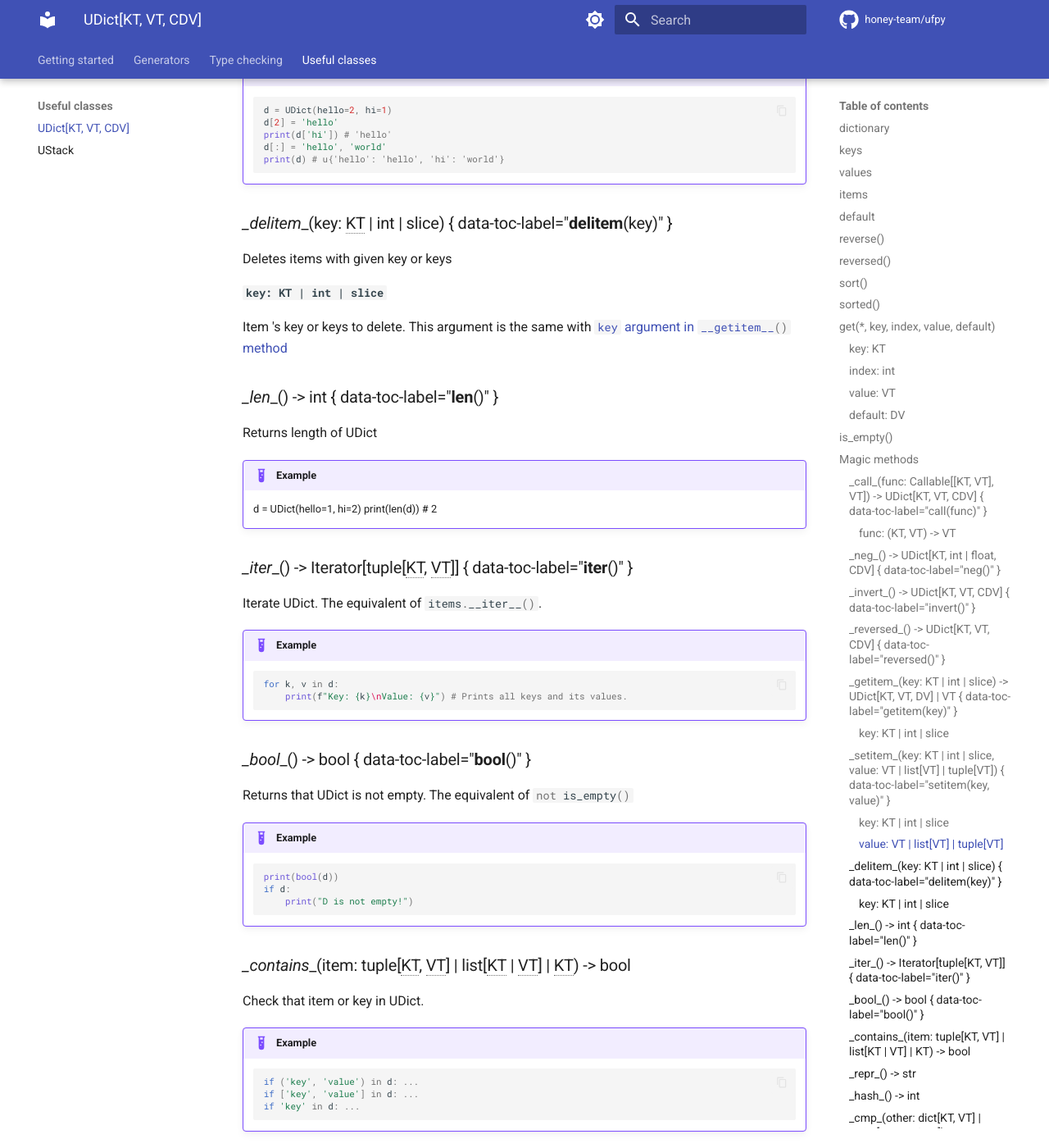
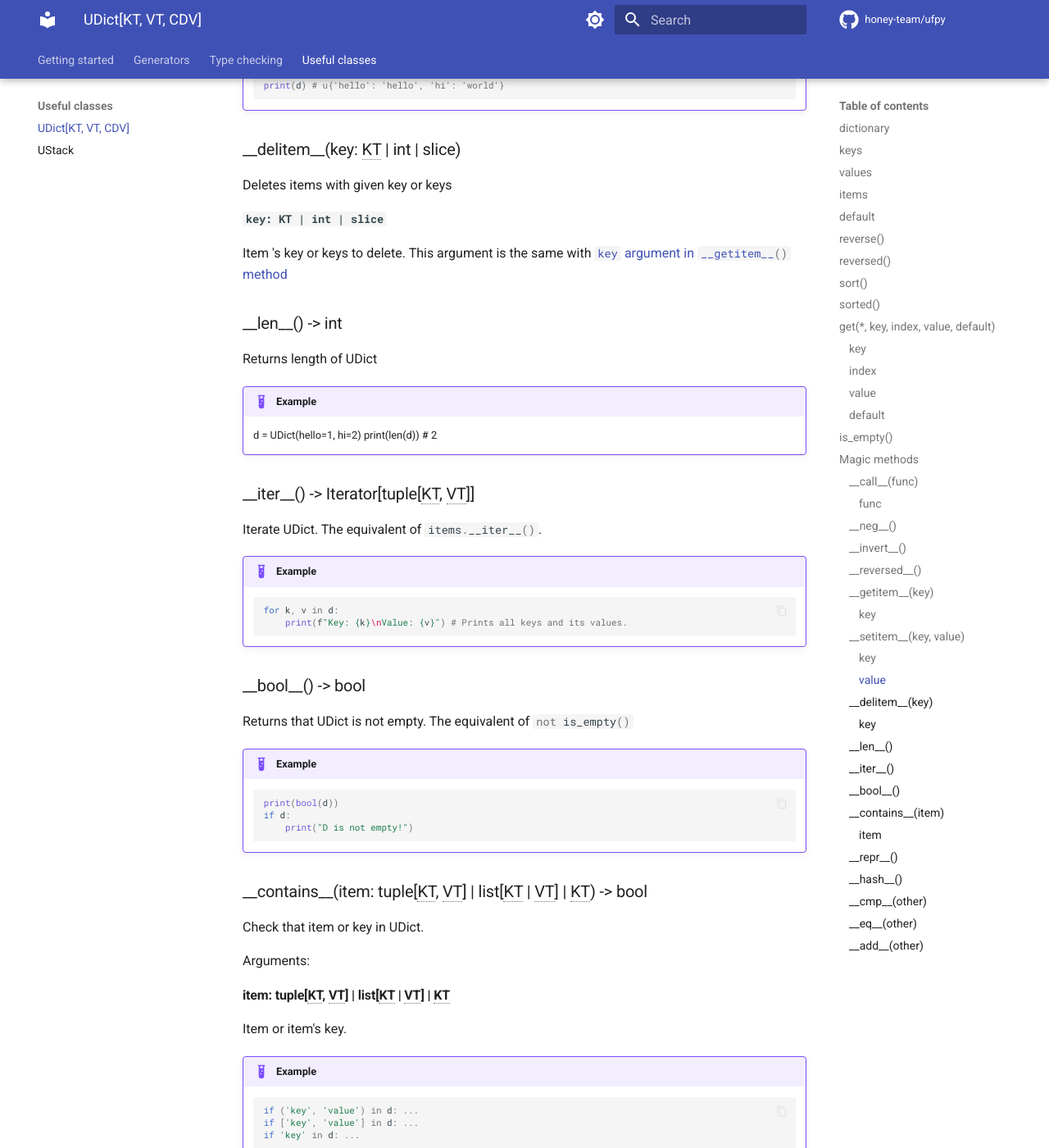
Before and after one commit to honey-team/ufpy-website, an MkDocs documentation site: the page built from docs/useful_classes/udict.md, in a window 1280 px wide and 1400 px high, scrolled down 8885 px. Shown: the whole window at 82% size. Built offline with MkDocs 1.6.1 and Material for MkDocs 9.7.7, drawn with Linux system fonts in a browser that asks for light colours; comment, search, counter and statistics services are not loaded; the version menu is left out; some of the changed lines change nothing that is shown; some of the changed text lies outside the part shown.

Commit message:
UDict: bug fix data-toc-label

````diff
--- a/docs/useful_classes/udict.md
+++ b/docs/useful_classes/udict.md
@@ -203,7 +203,7 @@ def get(*, value: VT, default: DV) -> KT | DV
     If you use 0 or 2 or 3 of this arguments (`key`, `index`, `value`), method will raise `ValueError`
 
 Arguments:
-#### `key: KT`
+#### `key: KT` { data-toc-label="key" }
 
 UDict value's key to find.
 
@@ -212,7 +212,7 @@ UDict value's key to find.
     print(d.get(key='key')) # same that d['key']
     ```
 
-#### `index: int`
+#### `index: int` { data-toc-label="index" }
 
 UDict value's index to find
 
@@ -228,7 +228,7 @@ UDict value's index to find
     print(d.get(index=2)) # second value of UDict
     ```
 
-#### `value: VT`
+#### `value: VT` { data-toc-label="value" }
 
 UDict key's value to find
 
@@ -237,7 +237,7 @@ UDict key's value to find
     print(d.get(value=1)) # if d = UDict{'hello': 1}, this will be 'hello'
     ```
 
-#### `default: DV`
+#### `default: DV` { data-toc-label="default" }
 
 Default value, if the result was not found. If not provided, then `default` is `UDict.default` property.
 
@@ -277,12 +277,12 @@ Default value, if the result was not found. If not provided, then `default` is `
 
 Currently, UDict supports all these magic methods:
 
-### _\_call__(func: Callable[[KT, VT], VT]) -> UDict[KT, VT, CDV] { data-toc-label="__call__(func)" }
+### \_\_call\_\_(func: Callable[[KT, VT], VT]) -> UDict[KT, VT, CDV] { data-toc-label="\_\_call\_\_(func)" }
 
 Returns new UDict, but all values generated with `func` function. First argument: key, second: value.
 
 Arguments:
-#### `func: (KT, VT) -> VT`
+#### `func: (KT, VT) -> VT` { data-toc-label="func" }
 
 First argument of function is key, second is value. Returns new value
 
@@ -294,7 +294,7 @@ First argument of function is key, second is value. Returns new value
     d = d(f) # multiply all values by 2
     ```
 
-### _\_neg__() -> UDict[KT, int | float, CDV] { data-toc-label="__neg__()" }
+### \_\_neg\_\_() -> UDict[KT, int | float, CDV] { data-toc-label="\_\_neg\_\_()" }
 
 Does all values (if they support `-` operator) to they's opposite numbers.
 
@@ -304,7 +304,7 @@ Does all values (if they support `-` operator) to they's opposite numbers.
     print(-d) # u{'hello': -1, 'hi': 2}
     ```
 
-### _\_invert__() -> UDict[KT, VT, CDV] { data-toc-label="__invert__()" }
+### \_\_invert\_\_() -> UDict[KT, VT, CDV] { data-toc-label="\_\_invert\_\_()" }
 
 The equivalent of [`#!py reversed()`](#reversed-udictkt-vt-cdv)
 
@@ -313,7 +313,7 @@ The equivalent of [`#!py reversed()`](#reversed-udictkt-vt-cdv)
     print(~d)
     ```
 
-### _\_reversed__() -> UDict[KT, VT, CDV] { data-toc-label="__reversed__()" }
+### \_\_reversed\_\_() -> UDict[KT, VT, CDV] { data-toc-label="\_\_reversed\_\_()" }
 
 The equivalent of [`#!py reversed()`](#reversed-udictkt-vt-cdv)
 
@@ -322,12 +322,12 @@ The equivalent of [`#!py reversed()`](#reversed-udictkt-vt-cdv)
     print(reversed(d))
     ```
 
-### _\_getitem__(key: KT | int | slice) -> UDict[KT, VT, DV] | VT { data-toc-label="__getitem__(key)" }
+### \_\_getitem\_\_(key: KT | int | slice) -> UDict[KT, VT, DV] | VT { data-toc-label="\_\_getitem\_\_(key)" }
 
 Returns value for one key, or UDict for multiply keys provided with slice.
 
 Arguments:
-#### `key: KT | int | slice`
+#### `key: KT | int | slice` { data-toc-label="key" }
 
 Value's key or index to get or values's indexes slice to get.
 
@@ -364,15 +364,15 @@ Value's key or index to get or values's indexes slice to get.
         print(d[:3:2]) # u{'hello': 1, 'world': 9}
         ```
 
-### _\_setitem__(key: KT | int | slice, value: VT | list[VT] | tuple[VT]) { data-toc-label="__setitem__(key, value)" }
+### \_\_setitem\_\_(key: KT | int | slice, value: VT | list[VT] | tuple[VT]) { data-toc-label="\_\_setitem\_\_(key, value)" }
 
 Sets value or values to given key or keys.
 
-#### `key: KT | int | slice`
+#### `key: KT | int | slice` { data-toc-label="key" }
 
 Value's key or keys to set. This argument is the same with [`key` argument in `#!py __getitem__()` method](#key-kt-int-slice)
 
-#### `value: VT | list[VT] | tuple[VT]`
+#### `value: VT | list[VT] | tuple[VT]` { data-toc-label="value" }
 
 Value or values to set.
 
@@ -385,15 +385,15 @@ Value or values to set.
     print(d) # u{'hello': 'hello', 'hi': 'world'}
     ```
 
-### _\_delitem__(key: KT | int | slice) { data-toc-label="__delitem__(key)" }
+### \_\_delitem\_\_(key: KT | int | slice) { data-toc-label="\_\_delitem\_\_(key)" }
 
 Deletes items with given key or keys
 
-#### `key: KT | int | slice`
+#### `key: KT | int | slice` { data-toc-label="key" }
 
 Item 's key or keys to delete. This argument is the same with [`key` argument in `#!py __getitem__()` method](#key-kt-int-slice)
 
-### _\_len__() -> int { data-toc-label="__len__()" }
+### \_\_len\_\_() -> int { data-toc-label="\_\_len\_\_()" }
 
 Returns length of UDict
 
@@ -401,7 +401,7 @@ Returns length of UDict
     d = UDict(hello=1, hi=2)
     print(len(d)) # 2
 
-### _\_iter__() -> Iterator[tuple[KT, VT]] { data-toc-label="__iter__()" }
+### \_\_iter\_\_() -> Iterator[tuple[KT, VT]] { data-toc-label="\_\_iter\_\_()" }
 
 Iterate UDict. The equivalent of `#!py items.__iter__()`.
 
@@ -411,7 +411,7 @@ Iterate UDict. The equivalent of `#!py items.__iter__()`.
         print(f"Key: {k}\nValue: {v}") # Prints all keys and its values.
     ```
 
-### _\_bool__() -> bool { data-toc-label="__bool__()" }
+### \_\_bool\_\_() -> bool { data-toc-label="\_\_bool\_\_()" }
 
 Returns that UDict is not empty. The equivalent of `#!py not is_empty()`
 
@@ -422,9 +422,13 @@ Returns that UDict is not empty. The equivalent of `#!py not is_empty()`
         print("D is not empty!")
     ```
 
-### _\_contains__(item: tuple[KT, VT] | list[KT | VT] | KT) -> bool
+### \_\_contains\_\_(item: tuple[KT, VT] | list[KT | VT] | KT) -> bool { data-toc-label="\_\_contains\_\_(item)" }
 
 Check that item or key in UDict.
+
+Arguments:
+#### item: tuple[KT, VT] | list[KT | VT] | KT { data-toc-label="item" }
+Item or item's key.
 
 !!! example
     ```py
@@ -433,7 +437,7 @@ Check that item or key in UDict.
     if 'key' in d: ...
     ```
 
-### _\_repr__() -> str
+### \_\_repr\_\_() -> str { data-toc-label="\_\_repr\_\_()" }
 
 Returns string presentation of UDict. Because of it, UDict can be used in `#!py print()` and `#!py repr()`
 
@@ -444,11 +448,11 @@ Returns string presentation of UDict. Because of it, UDict can be used in `#!py
     print(repr(d)) # Same
     ```
 
-### _\_hash__() -> int
+### \_\_hash\_\_() -> int { data-toc-label="\_\_hash\_\_()" }
 
 Returns hash for `#!py repr(UDict)`. The equivalent of `#!py repr(UDict).__hash__()`
 
-### _\_cmp__(other: dict[KT, VT] | UDict[KT, VT, CDV]) -> int
+### \_\_cmp\_\_(other: dict[KT, VT] | UDict[KT, VT, CDV]) -> int { data-toc-label="\_\_cmp\_\_(other)" }
 
 Used by `#!py @cmp_generator`, which generates compare magic methods, like `==`, `!=`, `>`, `>=`, `<`, `<=` operators.
 
@@ -463,7 +467,7 @@ Comparing UDicts is comparing their lengths, except of [`#!py __eq__()`]().
     print(d > d2) # False
     ```
 
-### _\_eq__(other: dict[KT, VT] | UDict[KT, VT, CDV]) -> bool
+### \_\_eq\_\_(other: dict[KT, VT] | UDict[KT, VT, CDV]) -> bool { data-toc-label="\_\_eq\_\_(other)" }
 
 Checks that UDicts are same. (Overrides generated by `#!py @cmp_generator` magic method)
 
@@ -481,7 +485,7 @@ Checks that UDicts are same. (Overrides generated by `#!py @cmp_generator` magic
     print(d == {'hello': 1}) # True
     ```
 
-### _\_add__(other: dict[KT, VT] | UDict[KT, VT, CDV]) -> UDict[KT, VT, CDV]
+### \_\_add\_\_(other: dict[KT, VT] | UDict[KT, VT, CDV]) -> UDict[KT, VT, CDV] { data-toc-label="\_\_add\_\_(other)" }
 
 Add dictionary or UDict's dictionary to UDict's dictionary. This method also have `r` and `i` version (`+=`)
 
````
